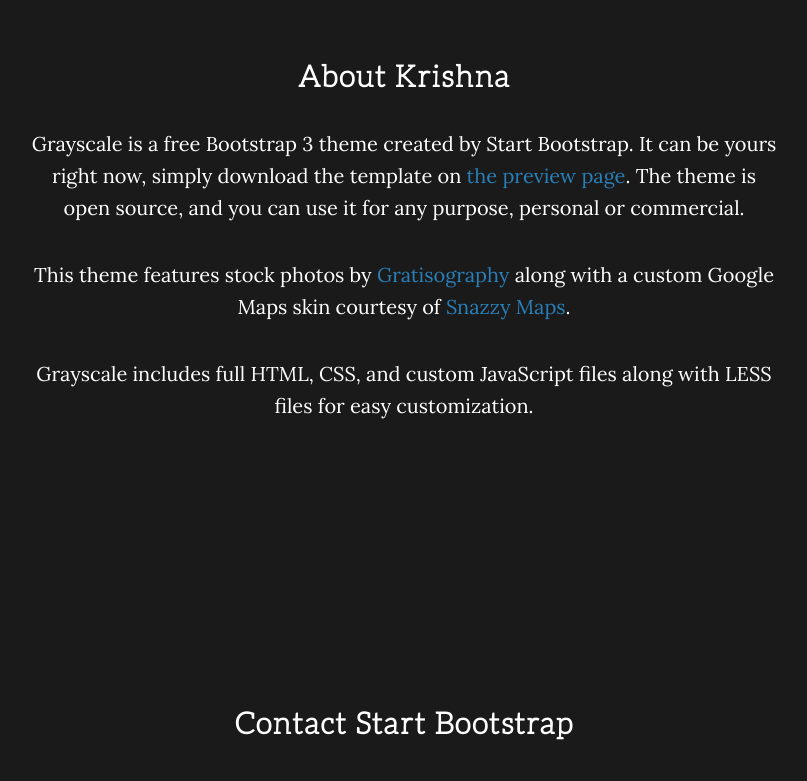
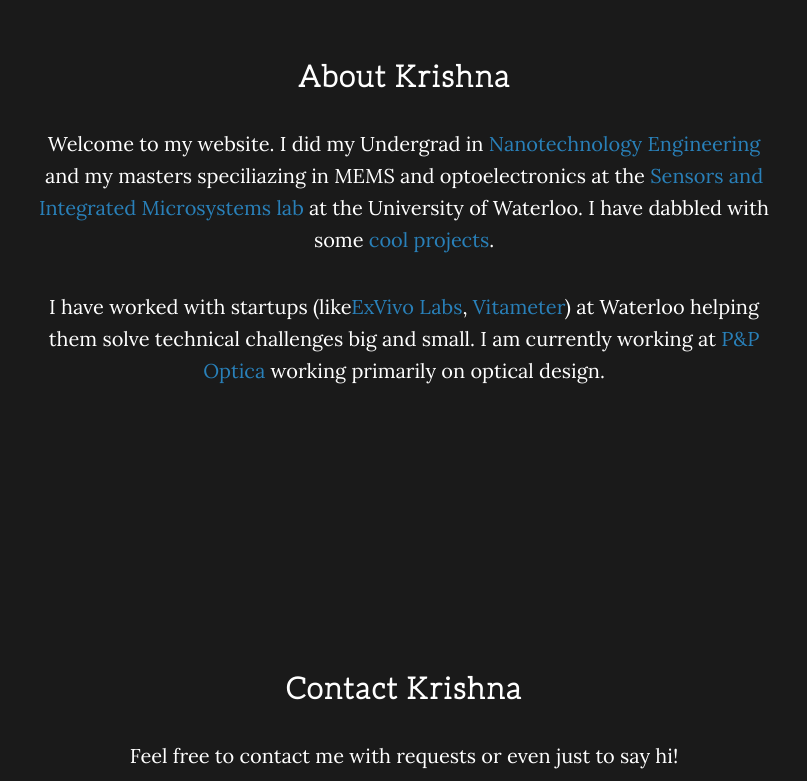
Before and after one commit to k3iyer/k3iyer.github.io, a website: page index.html in a window 1280 px wide. Shown: the part 990-1771 px from the top of the page, without its empty margins (236-1043 px from the left). Drawn offline with nearby package versions, Linux system fonts and the light colour scheme; a script that the page names is missing; files whose address does not match are found by name.

Commit message:
Updated description

```diff
--- a/index.html
+++ b/index.html
@@ -89,9 +89,8 @@
         <div class="row">
             <div class="col-lg-8 col-lg-offset-2">
                 <h2>About Krishna</h2>
-                <p>Grayscale is a free Bootstrap 3 theme created by Start Bootstrap. It can be yours right now, simply download the template on <a href="http://startbootstrap.com/template-overviews/grayscale/">the preview page</a>. The theme is open source, and you can use it for any purpose, personal or commercial.</p>
-                <p>This theme features stock photos by <a href="http://gratisography.com/">Gratisography</a> along with a custom Google Maps skin courtesy of <a href="http://snazzymaps.com/">Snazzy Maps</a>.</p>
-                <p>Grayscale includes full HTML, CSS, and custom JavaScript files along with LESS files for easy customization.</p>
+                <p>Welcome to my website. I did my Undergrad in <a href="https://uwaterloo.ca/nanotechnology/">Nanotechnology Engineering</a> and my masters speciliazing in MEMS and optoelectronics at the <a href="https://uwaterloo.ca/sensors-integrated-microsystems-lab/">Sensors and Integrated Microsystems lab</a> at the University of Waterloo. I have dabbled with some <a href="https://www.youtube.com/watch?v=LIGKYAxTkkU">cool projects</a>.</p>
+                <p>I have worked with startups (like<a href="http://www.exvivo.ca/">ExVivo Labs</a>, <a href="http://www.vitameter.org/">Vitameter</a>) at Waterloo helping them solve technical challenges big and small. I am currently working at <a href="https://ppo.ca/">P&amp;P Optica</a> working primarily on optical design.</p>
             </div>
         </div>
     </section>
@@ -116,7 +115,7 @@
     <section id="contact" class="container content-section text-center">
         <div class="row">
             <div class="col-lg-8 col-lg-offset-2">
-                <h2>Contact Start Bootstrap</h2>
+                <h2>Contact <b>Krishna</b></h2>
                 <p>Feel free to contact me with requests or even just to say hi!</p>
                 <ul class="list-inline banner-social-buttons">
                     <li>
```
